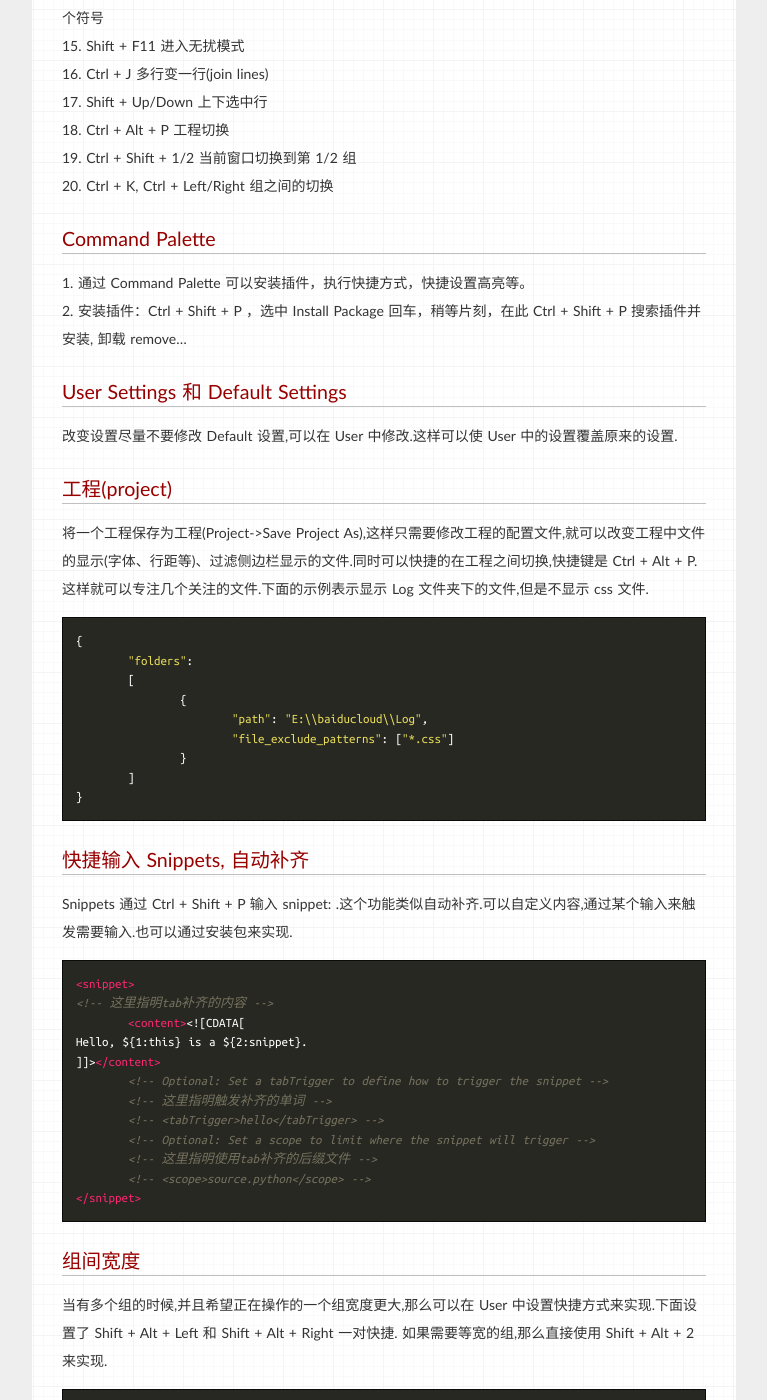
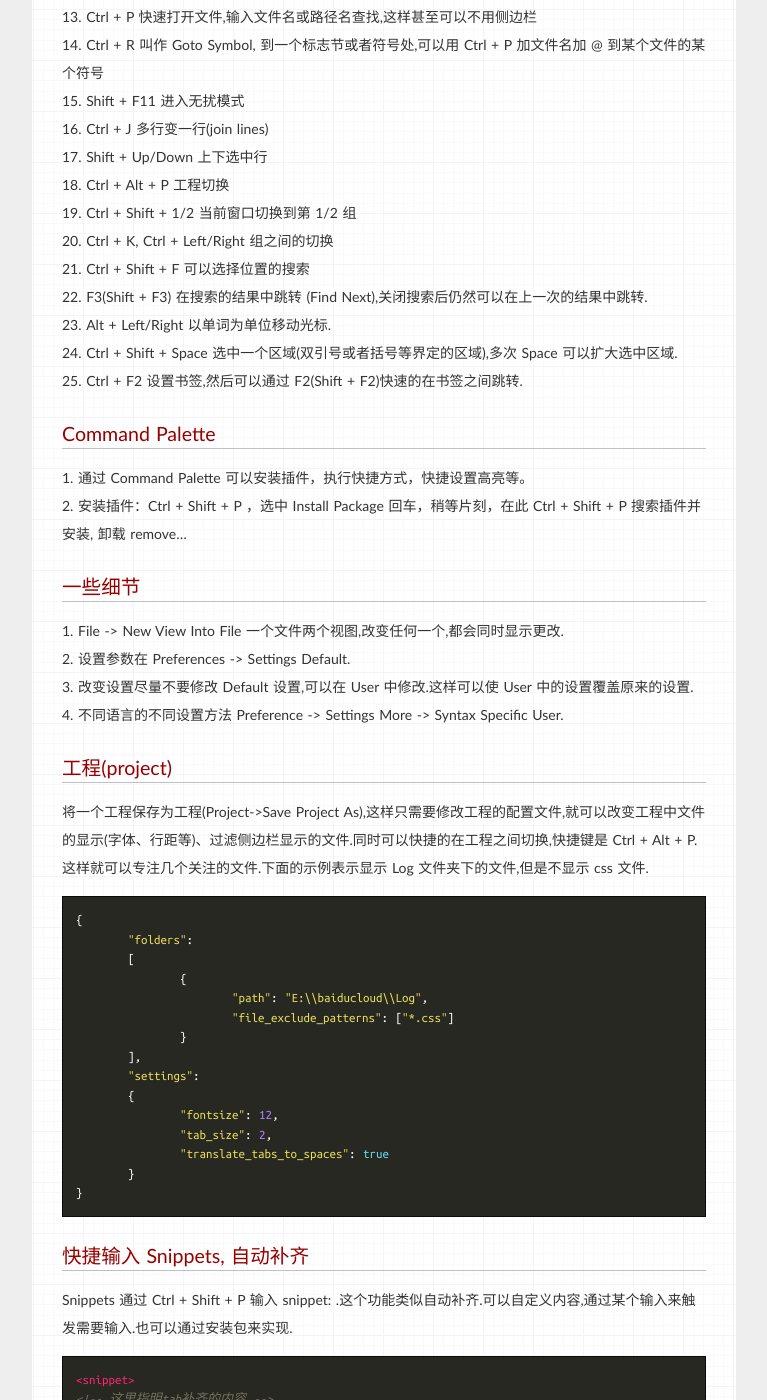
Before and after one commit to Xuezhiyuanlin/herechen.github.io, a Jekyll site: the page built from _posts/2014-04-23-sublime-text-leaning-log.md, in a window 1280 px wide and 1400 px high, scrolled down 1393 px. Shown: the whole window, without its empty margins (256-1023 px from the left). Built offline with Jekyll 4.4.1, drawn with Linux system fonts in a browser that asks for light colours; some web fonts are replaced; Markdown is read by kramdown in place of the engine named in the settings; comment, search, counter and statistics services are not loaded; some of the changed text lies outside the part shown.

Commit message:
herechen

```diff
--- a/_posts/2014-04-23-sublime-text-leaning-log.md
+++ b/_posts/2014-04-23-sublime-text-leaning-log.md
@@ -9,11 +9,12 @@
 
 这是我的 Sublime Text 学习日志. 当前处于更新当中.除了开始的搜索引擎搜索学到的,最主要的学习途径是视频学习.这里推荐两个不错的视频集: Perfect Workflow in Sublime Text 和 Up and Running with Sublime Text.
 
+## 目录
 <!-- MarkdownTOC depth=2 -->
 
 - 快捷键
 - Command Palette
-- User Settings 和 Default Settings
+- 一些细节
 - 工程(project)
 - 快捷输入 Snippets, 自动补齐
 - 组间宽度
@@ -58,15 +59,23 @@
 17. Ctrl + Alt + P 工程切换
 18. Ctrl + Shift + 1/2 当前窗口切换到第 1/2 组
 19. Ctrl + K, Ctrl + Left/Right 组之间的切换
+20. Ctrl + Shift + F 可以选择位置的搜索
+21. F3(Shift + F3) 在搜索的结果中跳转 (Find Next),关闭搜索后仍然可以在上一次的结果中跳转.
+22. Alt + Left/Right 以单词为单位移动光标.
+23. Ctrl + Shift + Space 选中一个区域(双引号或者括号等界定的区域),多次 Space 可以扩大选中区域.
+24. Ctrl + F2 设置书签,然后可以通过 F2(Shift + F2)快速的在书签之间跳转.
 
 ## Command Palette
 
 1. 通过 Command Palette 可以安装插件，执行快捷方式，快捷设置高亮等。
 2. 安装插件：Ctrl + Shift + P ，选中 Install Package 回车，稍等片刻，在此 Ctrl + Shift + P 搜索插件并安装, 卸载 remove...
 
-## User Settings 和 Default Settings
+## 一些细节
 
-改变设置尽量不要修改 Default 设置,可以在 User 中修改.这样可以使 User 中的设置覆盖原来的设置.
+1. File -> New View Into File 一个文件两个视图,改变任何一个,都会同时显示更改.
+2. 设置参数在 Preferences -> Settings Default.
+3. 改变设置尽量不要修改 Default 设置,可以在 User 中修改.这样可以使 User 中的设置覆盖原来的设置.
+4. 不同语言的不同设置方法 Preference -> Settings More -> Syntax Specific User.
 
 ## 工程(project)
 
@@ -79,7 +88,13 @@
 				"path": "E:\\baiducloud\\Log",
 				"file_exclude_patterns": ["*.css"]
 			}
-		]
+		],
+		"settings":
+		{
+			"fontsize": 12,
+			"tab_size": 2,
+			"translate_tabs_to_spaces": true
+		}
 	}
 
 ## 快捷输入 Snippets, 自动补齐
@@ -271,3 +286,4 @@
 11. DocBlockr [https://github.com/spadgos/sublime-jsdocs](https://github.com/spadgos/sublime-jsdocs) 文档写作,可以便捷的写注释,比如通过识别函数的参数在写注释的时候通过 tab 更加快捷的补充注释.支持的语言有 JavaScript, PHP, ActionScript, CoffeeScript, TypeScript, Java, Groovy, Objective C, C, C++ and Rust.
 12. PlainTask 任务管理.
 13. LiveReload 结合 Chrome 插件可以实现在编辑保存网页文件时,实时预览网页效果.
+14. MarkdownTOC 插入 Markdown 文件目录.
```
Also changed, not shown: other parts of _posts/2014-04-23-sublime-text-leaning-log.md (+1 -1 lines).
